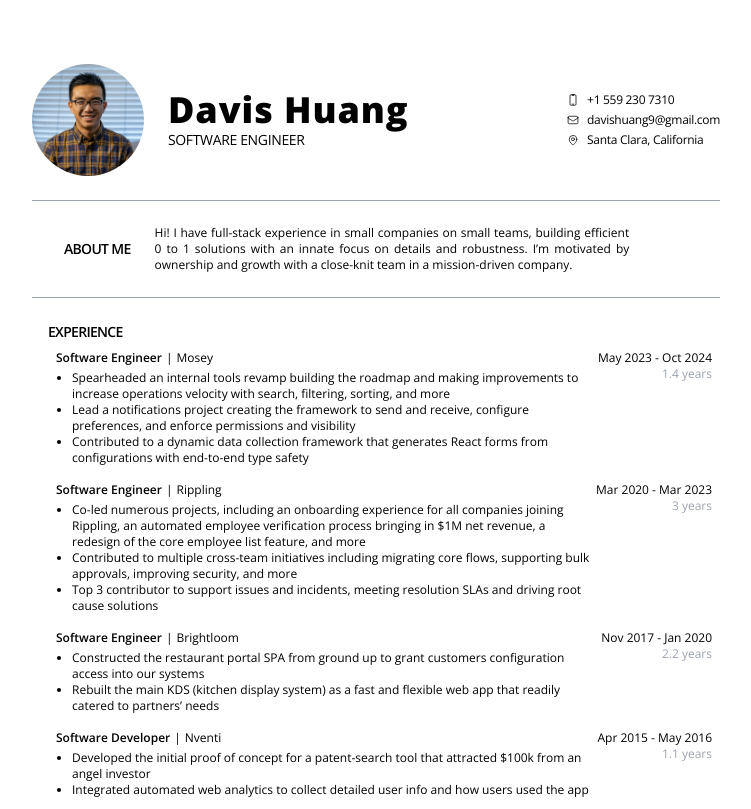
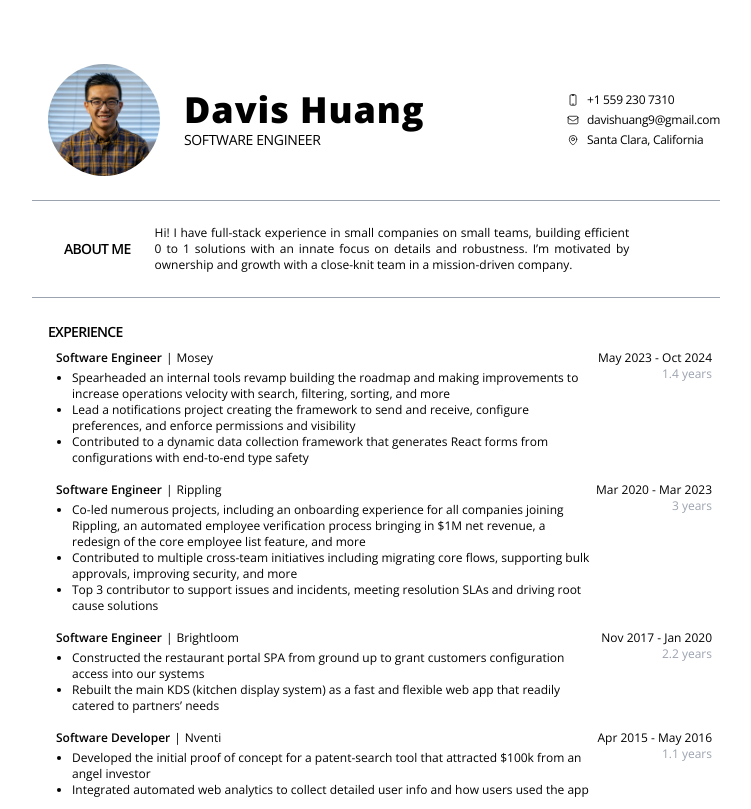
Before and after one commit to davishuang9/resume, a plain HTML site: page index.html in a window 1280 px wide. Shown: the top 809 px of the page, without its empty margins (264-1015 px from the left). Drawn offline with nearby package versions, Linux system fonts and the light colour scheme.

Commit message:
Shift profile photo

```diff
--- a/index.html
+++ b/index.html
@@ -25,7 +25,7 @@
 <body class="flex place-content-center font-default">
   <div class="flex flex-col w-[8.5in] h-[11in]">
     <div class="m-16">
-      <div class="flex flex-col mb-6">
+      <div class="flex flex-col mb-6 ml-4">
         <div class="flex flex-row items-center">
           <div class="overflow-hidden rounded-full w-28 h-28">
             <img src="./assets/profile_pic.jpg">
```
